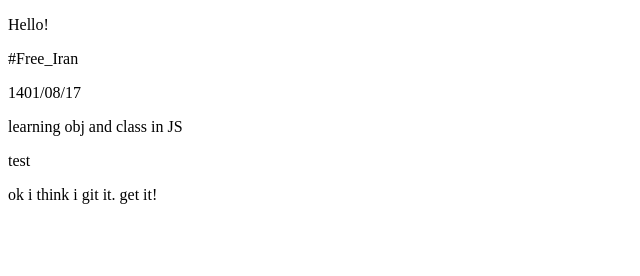
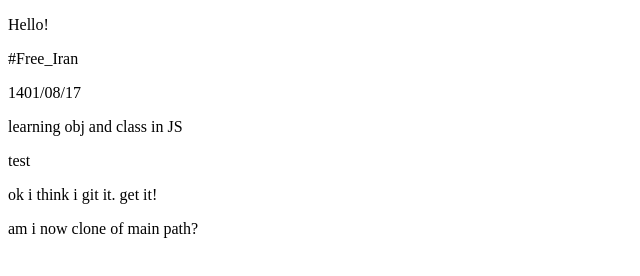
Before and after one commit to Ali-Sdg90/Learning-GitHub-, a plain HTML site: page index.html in a window 1280 px wide. Shown: the whole page, without its empty margins (0-640 px from the left). Drawn offline with Linux system fonts and the light colour scheme.

Commit message:
first clone attempt

```diff
--- a/index.html
+++ b/index.html
@@ -13,5 +13,6 @@
     <p>learning obj and class in JS</p>
     <p>test</p>
     <p>ok i think i git it. get it!</p>
+    <p>am i now clone of main path?</p>
 </body>
 </html>
```
